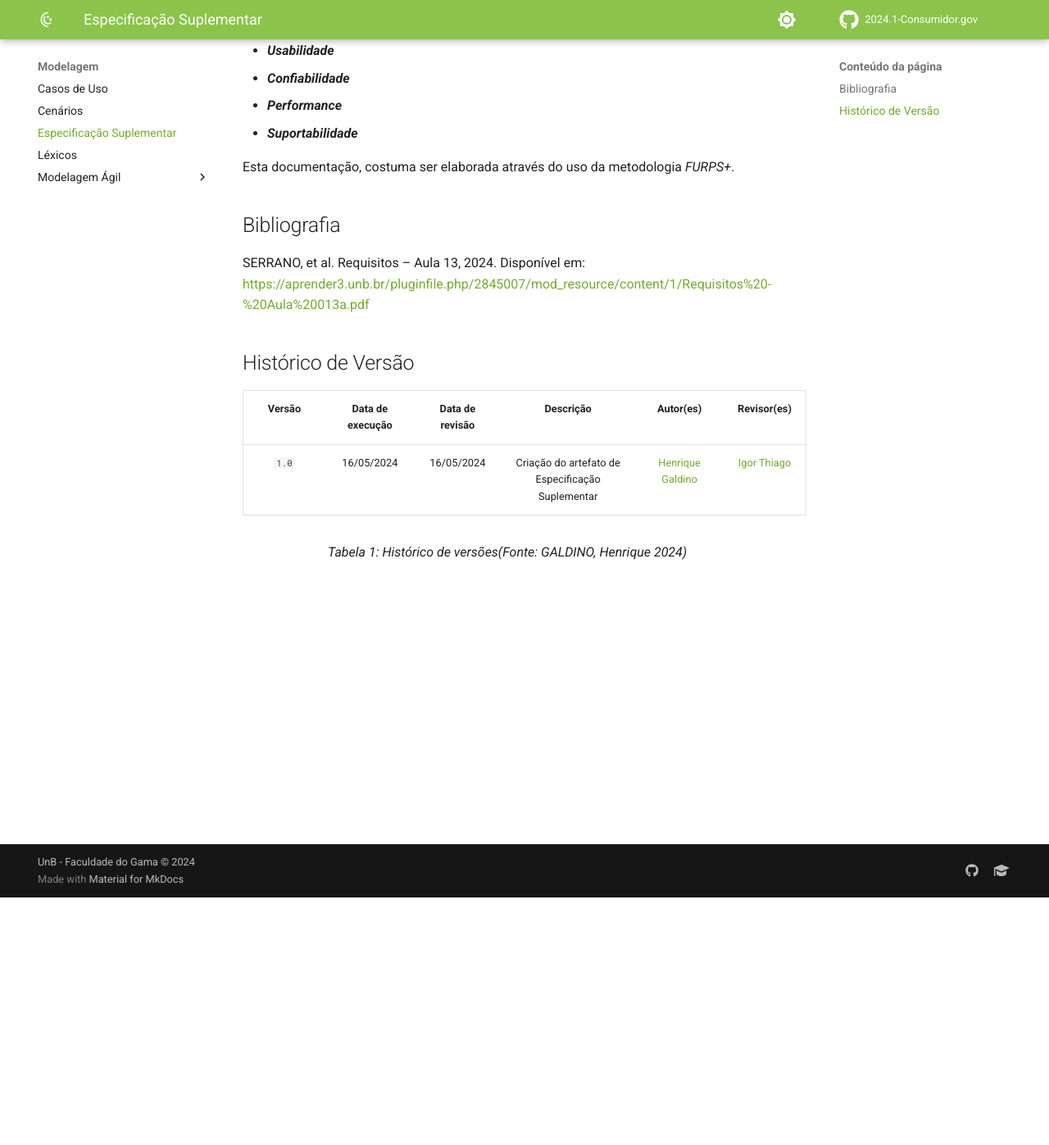
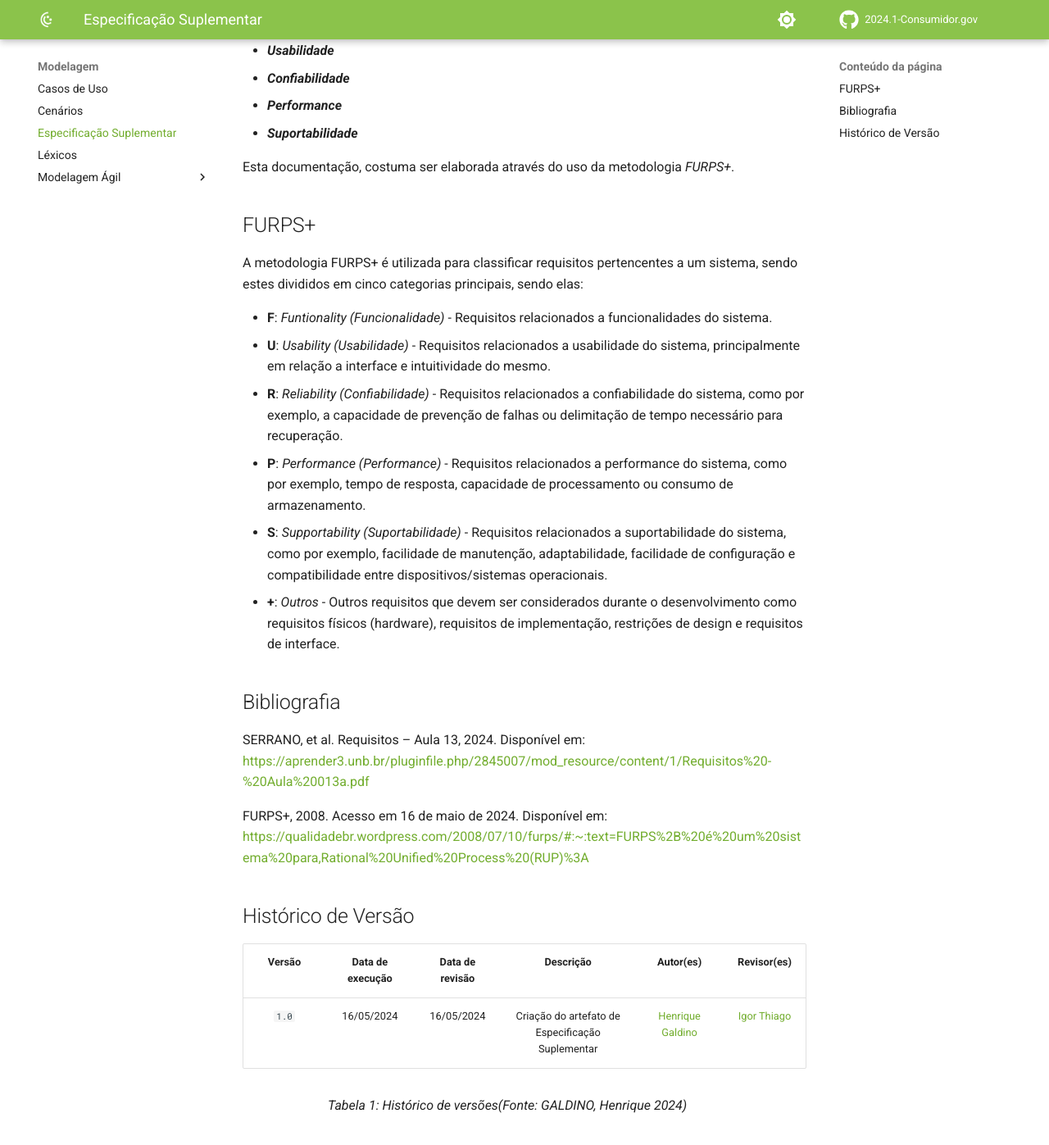
Before and after one commit to Requisitos-de-Software/2024.1-Grupo08, an MkDocs documentation site: the page built from docs/Modelagem/especsuplementar.md, in a window 1280 px wide and 1400 px high, scrolled down 305 px. Shown: the top 1397 px of the window at 82% size. Built offline with MkDocs 1.6.1 and Material for MkDocs 9.7.7, drawn with Linux system fonts in a browser that asks for light colours; comment, search, counter and statistics services are not loaded.

Commit message:
complementando furps

```diff
--- a/docs/Modelagem/especsuplementar.md
+++ b/docs/Modelagem/especsuplementar.md
@@ -10,9 +10,22 @@ A **Especificação Suplementar** é um documento responsável pela observação
 
 Esta documentação, costuma ser elaborada através do uso da metodologia *FURPS+*.
 
+
+## FURPS+
+A metodologia FURPS+ é utilizada para classificar requisitos pertencentes a um sistema, sendo estes divididos em cinco categorias principais, sendo elas:
+
+- **F**: *Funtionality (Funcionalidade)* - Requisitos relacionados a funcionalidades do sistema.
+- **U**: *Usability (Usabilidade)* - Requisitos relacionados a usabilidade do sistema, principalmente em relação a interface e intuitividade do mesmo.
+- **R**: *Reliability (Confiabilidade)* - Requisitos relacionados a confiabilidade do sistema, como por exemplo, a capacidade de prevenção de falhas ou delimitação de tempo necessário para recuperação.
+- **P**: *Performance (Performance)* - Requisitos relacionados a performance do sistema, como por exemplo, tempo de resposta, capacidade de processamento ou consumo de armazenamento.
+- **S**: *Supportability (Suportabilidade)* - Requisitos relacionados a suportabilidade do sistema, como por exemplo, facilidade de manutenção, adaptabilidade, facilidade de configuração e compatibilidade entre dispositivos/sistemas operacionais.
+- **+**: *Outros* - Outros requisitos que devem ser considerados durante o desenvolvimento como requisitos físicos (hardware), requisitos de implementação, restrições de design e requisitos de interface.
+
 ## Bibliografia
 
 SERRANO, et al. Requisitos – Aula 13, 2024. Disponível em: <https://aprender3.unb.br/pluginfile.php/2845007/mod_resource/content/1/Requisitos%20-%20Aula%20013a.pdf>
+
+FURPS+, 2008. Acesso em 16 de maio de 2024. Disponível em: <https://qualidadebr.wordpress.com/2008/07/10/furps/#:~:text=FURPS%2B%20é%20um%20sistema%20para,Rational%20Unified%20Process%20(RUP)%3A>
 
 ## Histórico de Versão
 | Versão | Data de execução | Data de revisão |  Descrição            | Autor(es)         | Revisor(es)  |
```
